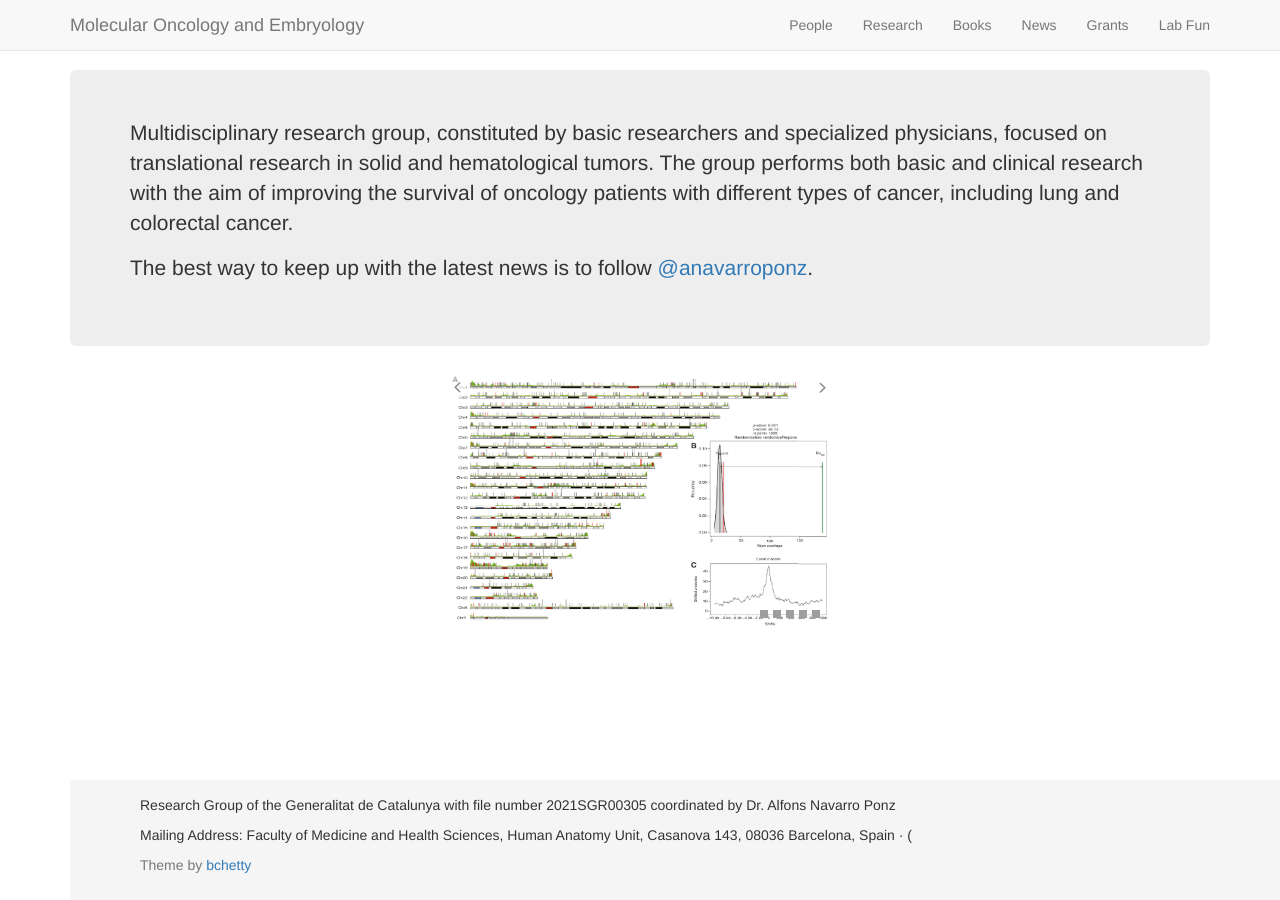
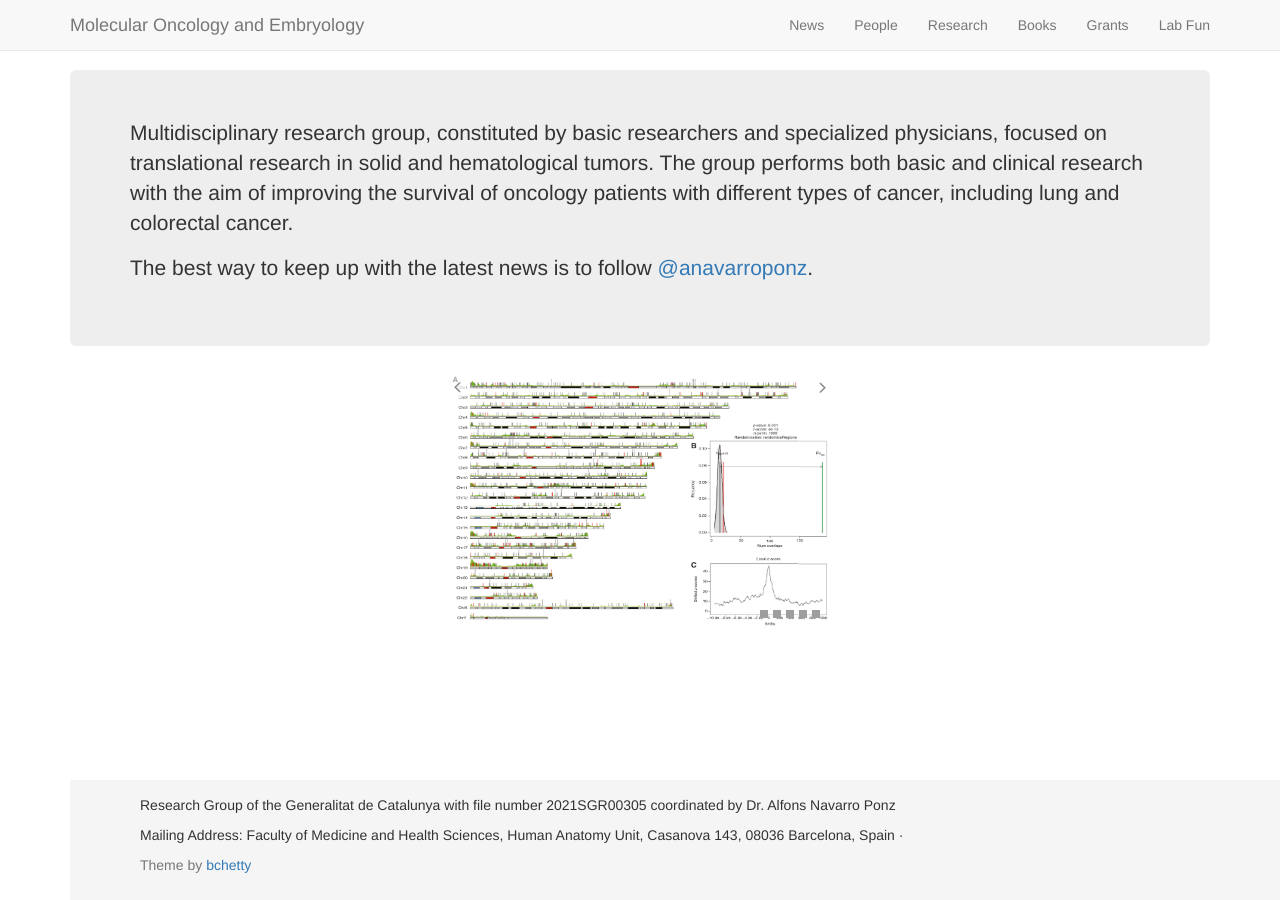
Before and after one commit to AlfonsNavarro/lab, a Jekyll site: the page built from index.html, in a window 1280 px wide. Built offline with Jekyll 4.4.1, drawn with Linux system fonts in a browser that asks for light colours; nearby versions of some CDN libraries; the list of posts is cut into pages by our own code; some of the changed lines change nothing that is shown; grey boxes are pictures that could not be loaded.

Commit message:
update foot and news position

```diff
--- a/_config.yml
+++ b/_config.yml
@@ -32,13 +32,13 @@ desc: Sample Description
 nav-links:
     #Home: ""
     #About: "pages/about.html"
+    News: "pages/news.html"
     People: "pages/people.html"
     Research: "pages/research.html"
     Books: "pages/books.html"
     #Dissemination: "/pages/dissemination.html"
     #Teaching: "pages/teaching.html"
     #Editorial activity: "pages/editorial.html"
-    News: "pages/news.html"
     Grants: "pages/grants.html"
     Lab Fun: "pages/labfun.html"
 # --- Footer options --- #
--- a/_includes/footer.html
+++ b/_includes/footer.html
@@ -5,7 +5,7 @@
     <!--<img data-u="image" src="assets/img/DFimgFooter.jpg" style="position:absolute; right: 400px; width="15"; height="30""> -->
 </p>
 <p> Mailing Address: Faculty of Medicine and Health Sciences, Human Anatomy Unit, Casanova 143, 08036 Barcelona, Spain &middot;
-(</p>
+</p>
 
     <p class="text-muted">
       Theme by
```
